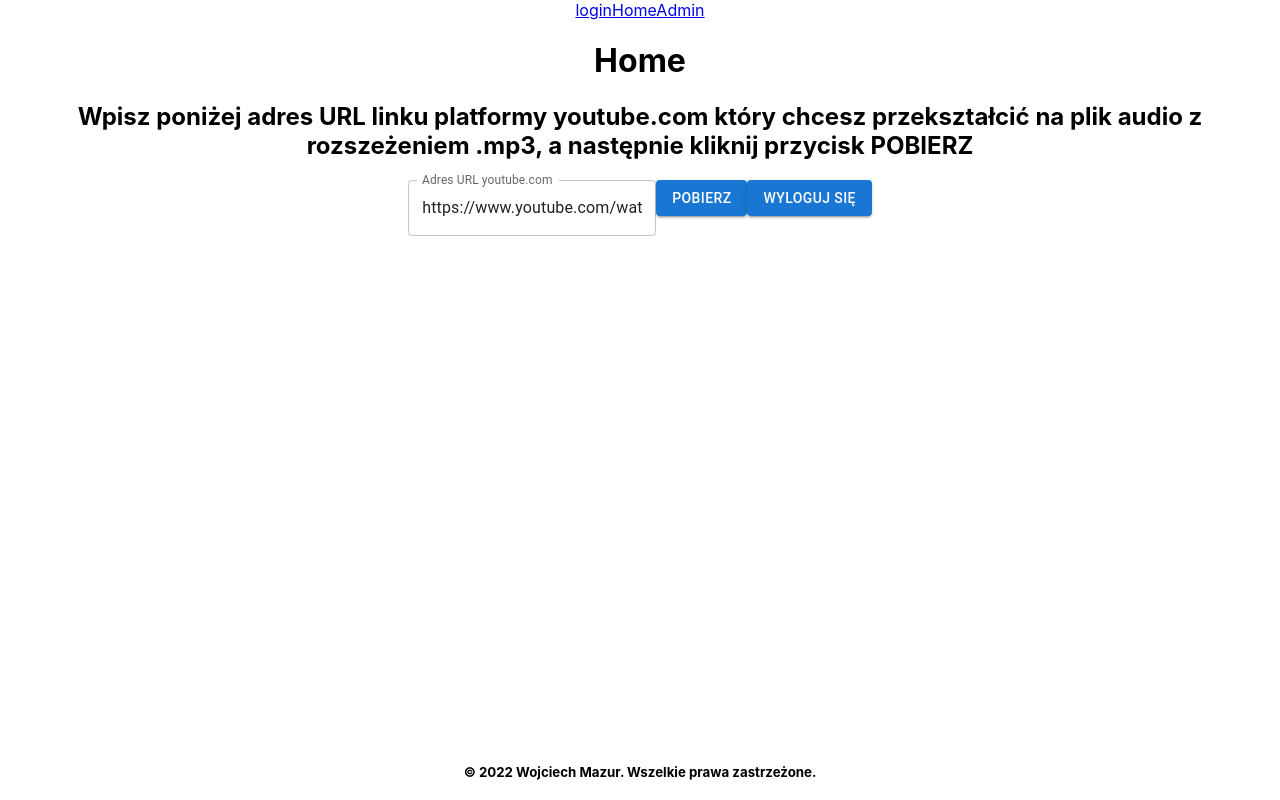
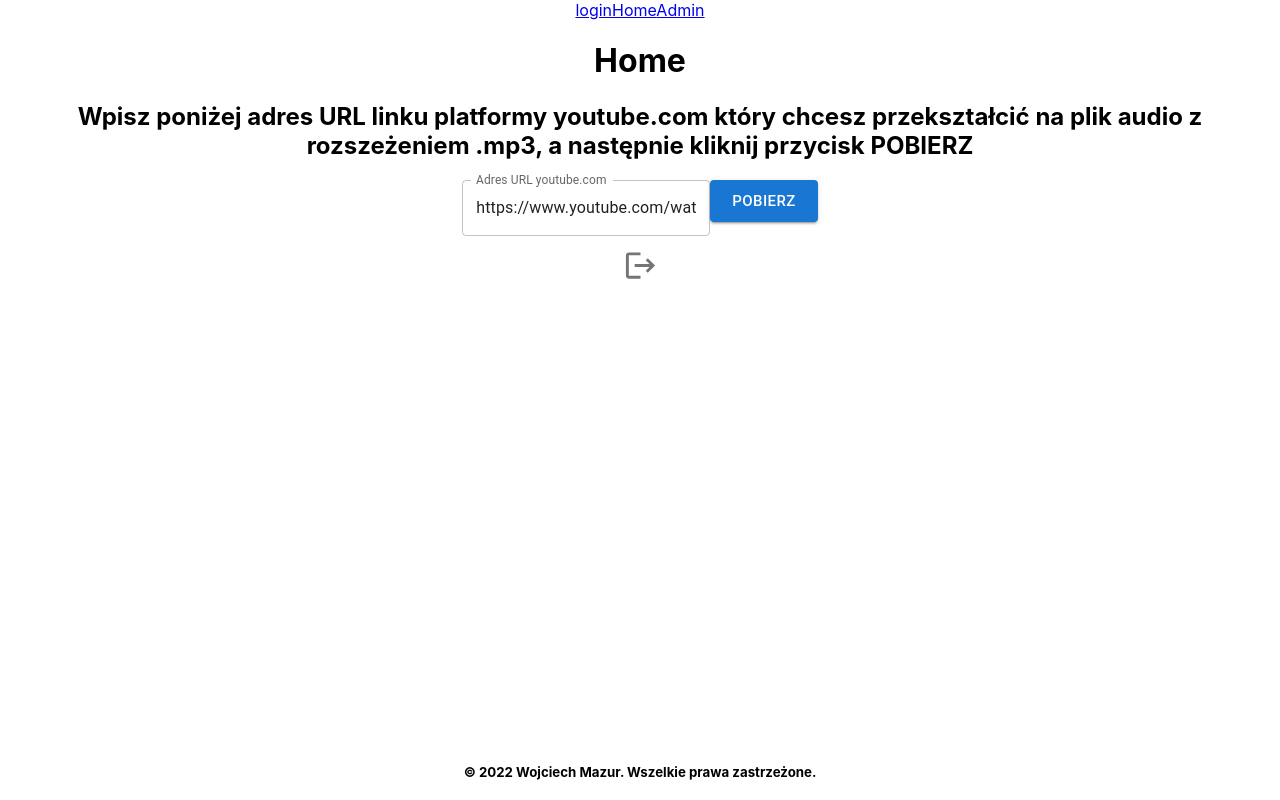
Before and after one commit to wmazurwat/reklamacje, a React (Create React App) app: page / in a window 1280 px wide. Built offline with nearby package versions, Linux system fonts and the light colour scheme.

Commit message:
logout button

```diff
--- a/src/index.css
+++ b/src/index.css
@@ -16,7 +16,6 @@ body {
 }
 .container {
   height: inherit;
-
 }
 code {
   font-family: source-code-pro, Menlo, Monaco, Consolas, 'Courier New',
--- a/src/pages/Home.tsx
+++ b/src/pages/Home.tsx
@@ -2,9 +2,10 @@ import React, { useState } from "react";
 import { useFormik } from "formik";
 import * as yup from "yup";
 
-import { Button, TextField } from "@mui/material";
+import { Button, IconButton, TextField } from "@mui/material";
 import { getVideogInfo } from "../api/api";
-
+import LogoutIcon from "@mui/icons-material/Logout";
+import { getAuth, signOut } from "firebase/auth";
 interface MyFormValues {
   firstName: string;
 }
@@ -28,6 +29,15 @@ const Home = () => {
     },
   });
 
+  const auth = getAuth();
+  signOut(auth)
+    .then(() => {
+      // Sign-out successful.
+    })
+    .catch((error) => {
+      // An error happened.
+    });
+
   return (
     <div className="container">
       <h1>Home</h1>
@@ -36,22 +46,36 @@ const Home = () => {
         przekształcić na plik audio z rozszeżeniem .mp3, a następnie kliknij
         przycisk POBIERZ
       </h2>
+      <div>
         <form onSubmit={formik.handleSubmit}>
           <TextField
-          //fullWidth
             id="url"
             name="url"
             label="Adres URL youtube.com"
             value={formik.values.url}
             onChange={formik.handleChange}
           />
-        <Button color="primary" variant="contained" type="submit">
+          <Button
+            size="large"
+            color="primary"
+            variant="contained"
+            type="submit"
+          >
             Pobierz
           </Button>
-        <Button color="primary" variant="contained" type="submit">
-          Wyloguj się
-        </Button>
         </form>
+      </div>
+
+      <IconButton aria-label="delete" size="large">
+        <LogoutIcon
+          fontSize="large"
+          onClick={() => {
+            signOut(auth);
+            alert("Wylogowano");
+            console.log("Wylogowano");
+          }}
+        />
+      </IconButton>
     </div>
   );
 };
```
Lines whose indentation alone changed are shown as unchanged.
